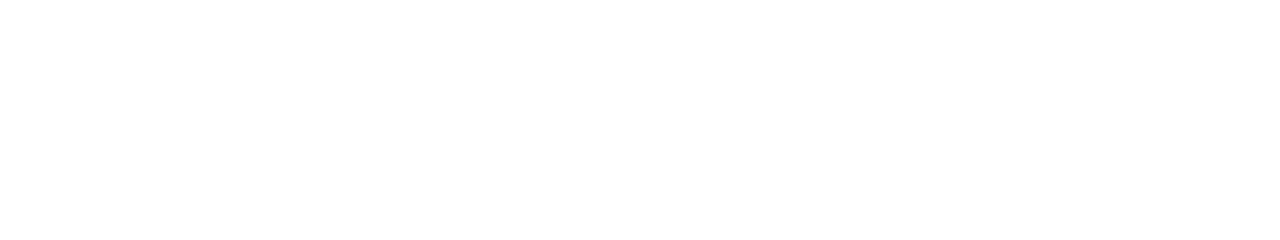
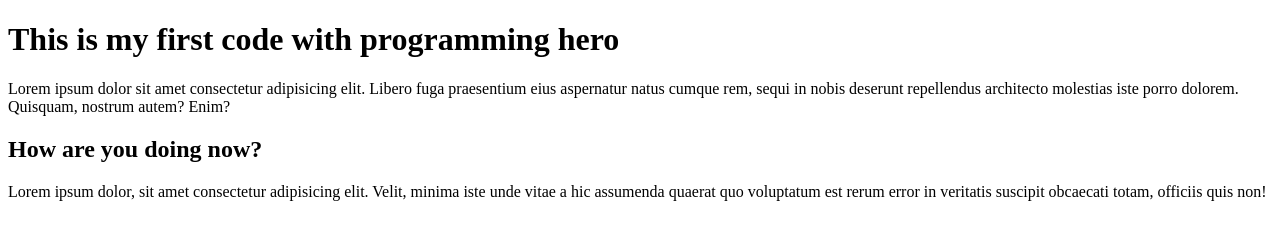
Before and after one commit to shipatulhasan/new-website, a plain HTML site: page index.html in a window 1280 px wide. Drawn offline with Linux system fonts and the light colour scheme.

Commit message:
First changes

```diff
--- a/index.html
+++ b/index.html
@@ -8,5 +8,11 @@
 </head>
 <body>
 
+    <h1>This is my first code with programming hero</h1>
+    <p>Lorem ipsum dolor sit amet consectetur adipisicing elit. Libero fuga praesentium eius aspernatur natus cumque rem, sequi in nobis deserunt repellendus architecto molestias iste porro dolorem. Quisquam, nostrum autem? Enim?</p>
+
+    <h2>How are you doing now?</h2>
+    <p>Lorem ipsum dolor, sit amet consectetur adipisicing elit. Velit, minima iste unde vitae a hic assumenda quaerat quo voluptatum est rerum error in veritatis suscipit obcaecati totam, officiis quis non!</p>
+
 </body>
 </html>
```
